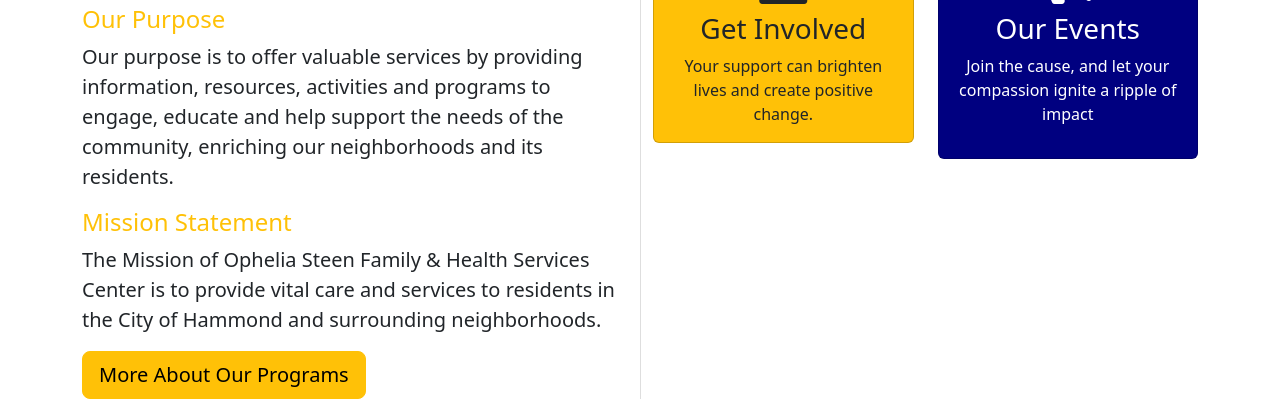
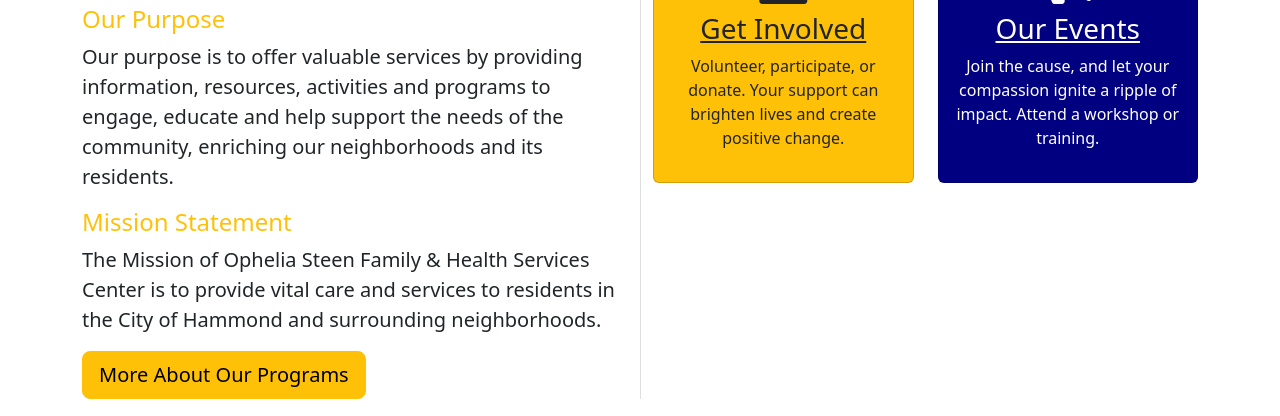
Before and after one commit to m2bass/osc, a plain HTML site: page about.html in a window 1280 px wide. Shown: the part 384-800 px from the top of the page. Drawn offline with nearby package versions, Linux system fonts and the light colour scheme.

Commit message:
update title_info section

```diff
--- a/about.html
+++ b/about.html
@@ -74,12 +74,12 @@
 
                 <div class="col-md-6 border-left">
                     <div class="row mb-6">
-                        <div class="col-lg-6 text-center">
+                        <div class="col-lg-6 text-center mb-3">
                           <div class="card bg-warning text-dark ">
                             <div class="card-body">
                               <i class="fas fa-donate fa-3x p-2"></i>
-                              <h3>Get Involved</h3>
-                              Your support can brighten lives and create positive change.
+                              <h3><a href="contact.html" class="text-dark">Get Involved</a></h3>
+                              <p>Volunteer, participate, or donate. Your support can brighten lives and create positive change.</p>
                             </div>
                           </div>
                         </div>
@@ -87,8 +87,8 @@
                           <div class="card bg-blu text-center text-white">
                             <div class="card-body">
                               <i class="fas fa-bullhorn fa-3x p-2"></i>
-                              <h3>Our Events</h3>
-                              <p>Join the cause, and let your compassion ignite a ripple of impact</p>
+                              <h3><a href="events.html" class="text-white">Our Events</a></h3>
+                              <p>Join the cause, and let your compassion ignite a ripple of impact. Attend a workshop or training.</p>
                             </div>
                           </div>
                         </div>
```
Also changed, not shown: index.html (+2 -2 lines).
